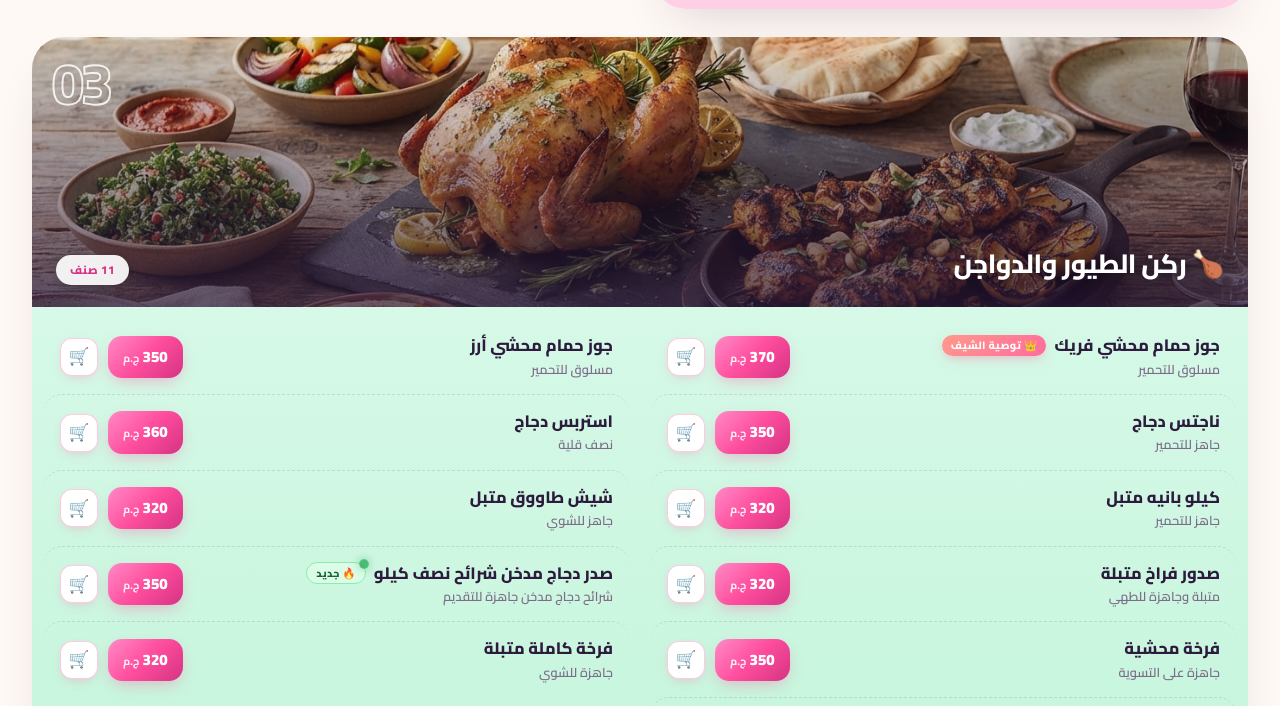
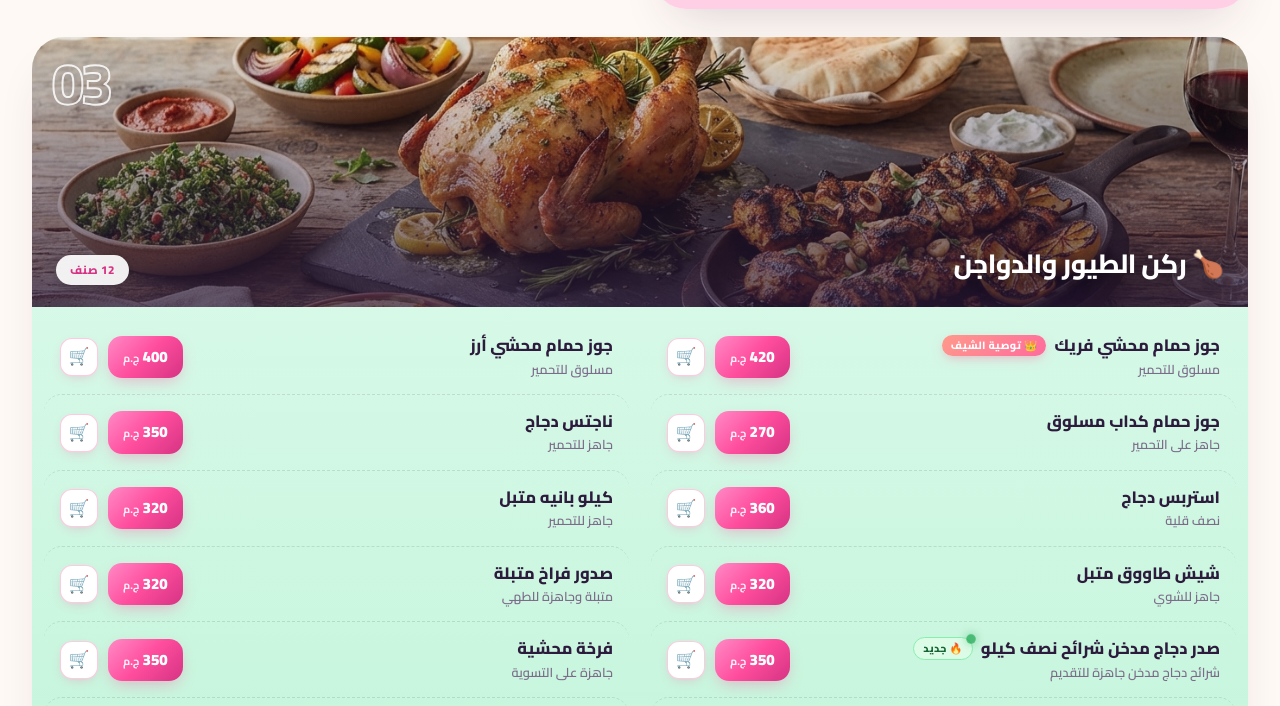
Before and after one commit to winlover-rgb/suber-mahshi, a plain HTML site: page index.html in a window 1280 px wide. Shown: the part 2094-2800 px from the top of the page. Drawn offline with Linux system fonts and the light colour scheme; a web font is replaced by a local one.

Commit message:
Update index.html

```diff
--- a/index.html
+++ b/index.html
@@ -641,7 +641,7 @@ footer{
         <img src="Gemini_Generated_Image_gsagqegsagqegsag.jpg" alt="وليمة مطبخ سوبر محشي">
       </div>
       <div class="hero-float f1">
-        <span class="num">33+</span>
+        <span class="num">34+</span>
         <span class="lbl">صنف جاهز<br>على التسوية</span>
       </div>
       <div class="hero-float f2">
@@ -857,7 +857,7 @@ footer{
         <img src="dwagen.jpg" alt="دواجن وحمام محشي">
         <div class="card-head">
           <h3>🍗 ركن الطيور والدواجن</h3>
-          <span class="card-count">11 صنف</span>
+          <span class="card-count">12 صنف</span>
         </div>
       </div>
       <div class="card-body grid-2">
@@ -867,7 +867,7 @@ footer{
             <div class="item-desc">مسلوق للتحمير</div>
           </div>
           <div class="item-side">
-            <span class="price">370<small>ج.م</small></span>
+            <span class="price">420<small>ج.م</small></span>
             <a class="order" target="_blank" rel="noopener" href="https://wa.me/201097457350?text=%D8%AC%D9%88%D8%B2%20%D8%AD%D9%85%D8%A7%D9%85%20%D9%81%D8%B1%D9%8A%D9%83" title="اطلب واتساب">🛒</a>
           </div>
         </div>
@@ -877,8 +877,18 @@ footer{
             <div class="item-desc">مسلوق للتحمير</div>
           </div>
           <div class="item-side">
-            <span class="price">350<small>ج.م</small></span>
+            <span class="price">400<small>ج.م</small></span>
             <a class="order" target="_blank" rel="noopener" href="https://wa.me/201097457350?text=%D8%AC%D9%88%D8%B2%20%D8%AD%D9%85%D8%A7%D9%85%20%D8%A3%D8%B1%D8%B2" title="اطلب واتساب">🛒</a>
+          </div>
+        </div>
+        <div class="item">
+          <div class="item-info">
+            <div class="item-title">جوز حمام كداب مسلوق</div>
+            <div class="item-desc">جاهز على التحمير</div>
+          </div>
+          <div class="item-side">
+            <span class="price">270<small>ج.م</small></span>
+            <a class="order" target="_blank" rel="noopener" href="https://wa.me/201097457350?text=%D8%AC%D9%88%D8%B2%20%D8%AD%D9%85%D8%A7%D9%85%20%D9%83%D8%AF%D8%A7%D8%A8%20%D9%85%D8%B3%D9%84%D9%88%D9%82" title="اطلب واتساب">🛒</a>
           </div>
         </div>
         <div class="item">
```
